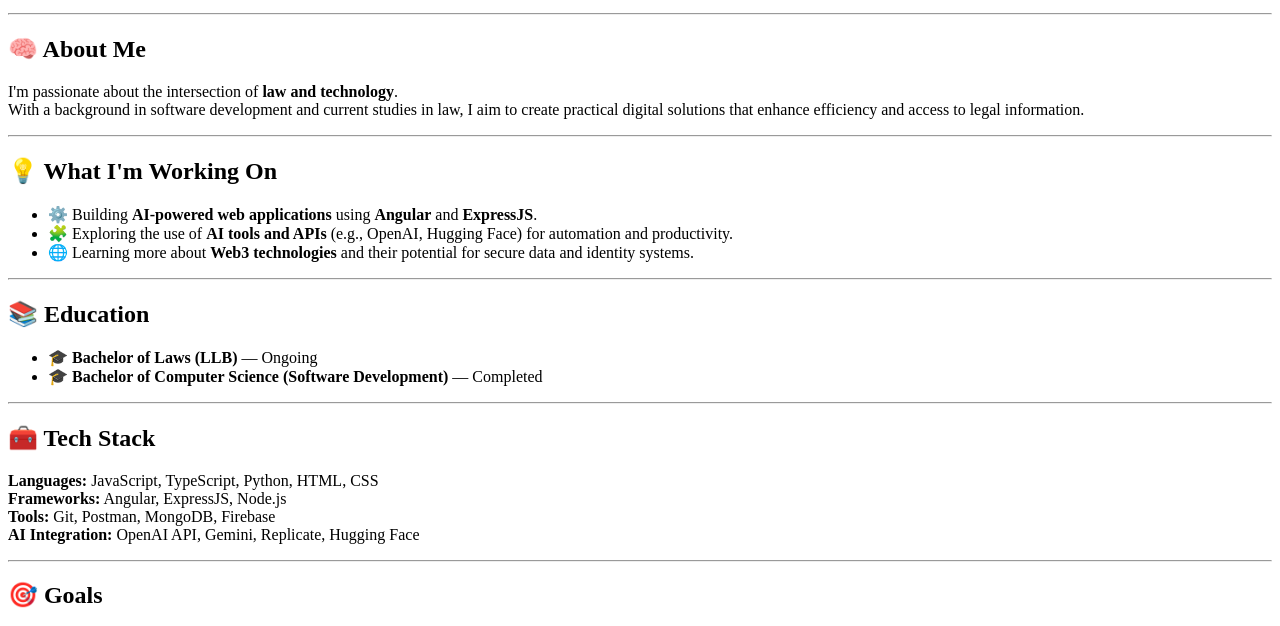
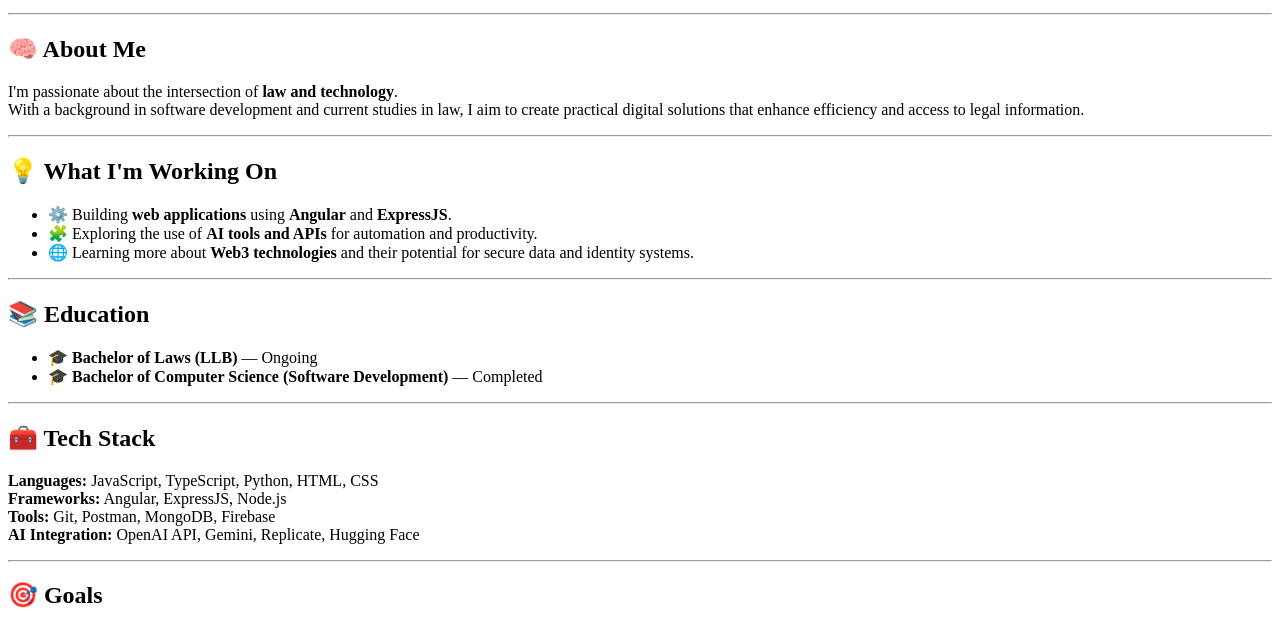
Before and after one commit to kidino/git-course, a plain HTML site: page leo.html in a window 1280 px wide. Shown: the part 161-787 px from the top of the page. Drawn offline with Linux system fonts and the light colour scheme.

Commit message:
Update on profile

```diff
--- a/leo.html
+++ b/leo.html
@@ -20,8 +20,8 @@
 <hr>
 <h2 id="-what-i-m-working-on">💡 What I&#39;m Working On</h2>
 <ul>
-<li>⚙️ Building <strong>AI-powered web applications</strong> using <strong>Angular</strong> and <strong>ExpressJS</strong>.  </li>
-<li>🧩 Exploring the use of <strong>AI tools and APIs</strong> (e.g., OpenAI, Hugging Face) for automation and productivity.  </li>
+<li>⚙️ Building <strong>web applications</strong> using <strong>Angular</strong> and <strong>ExpressJS</strong>.  </li>
+<li>🧩 Exploring the use of <strong>AI tools and APIs</strong>  for automation and productivity.  </li>
 <li>🌐 Learning more about <strong>Web3 technologies</strong> and their potential for secure data and identity systems.  </li>
 </ul>
 <hr>
```
